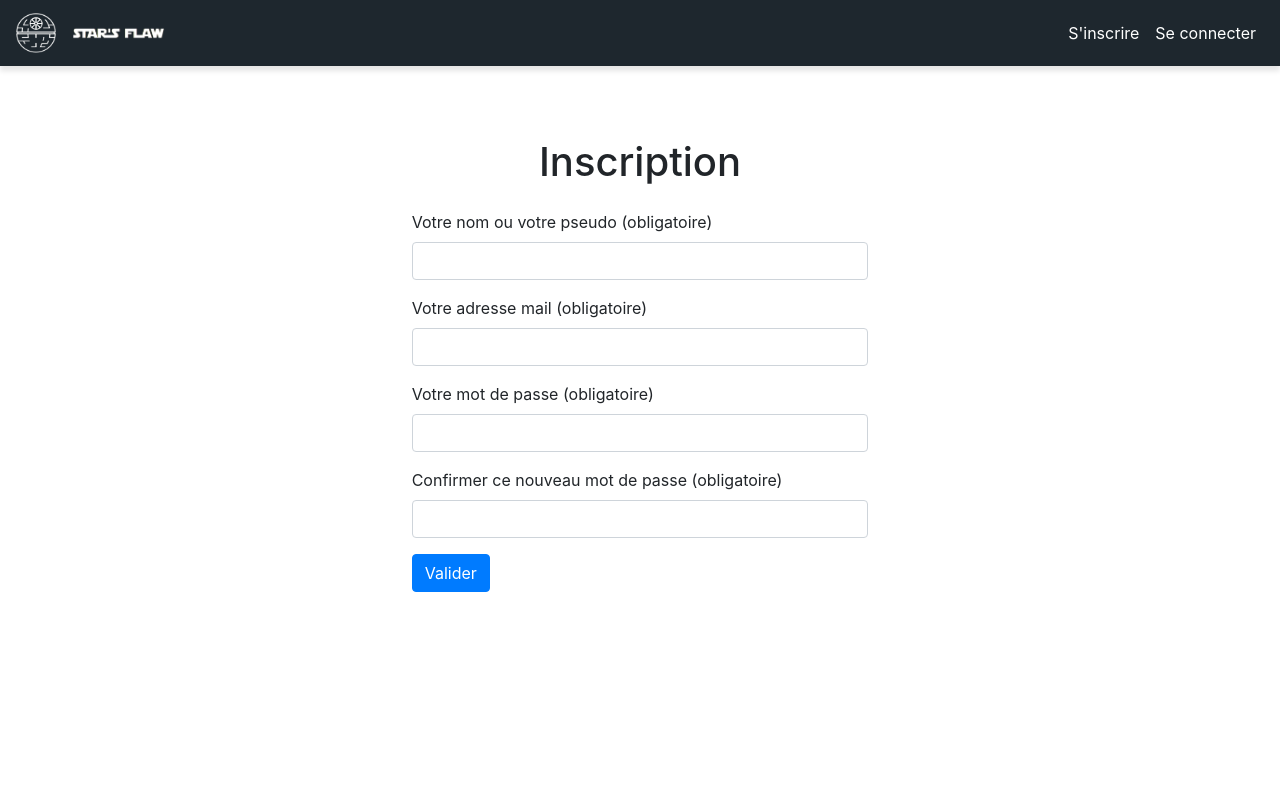
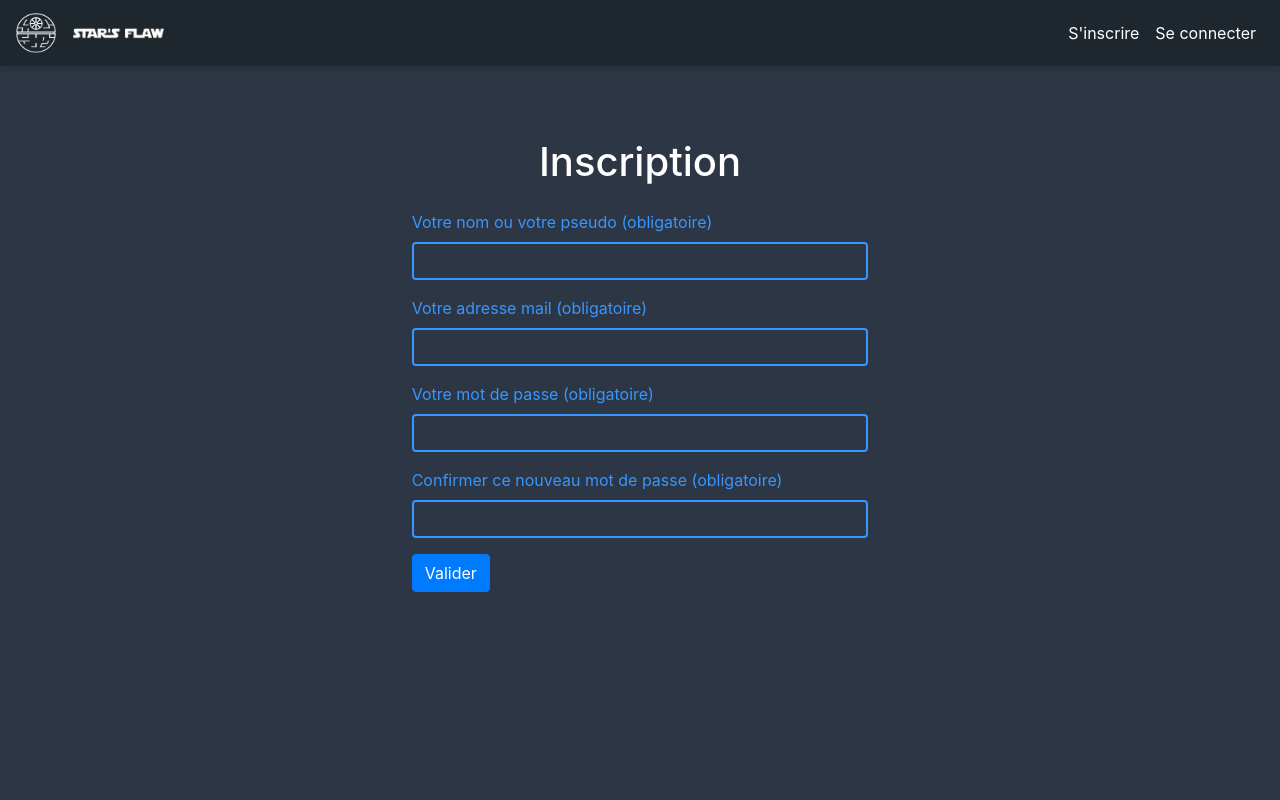
Before and after one commit to starsflaw/starsflaw, a PHP site: page /starsflaw/register.php in a window 1280 px wide. Run offline with PHP 8.4, Linux system fonts and the light colour scheme; data that the repository does not hold is empty.

Commit message:
Add files via upload

```diff
--- a/conf.php
+++ b/conf.php
@@ -19,7 +19,7 @@
         <link rel="icon" type="image/png" sizes="16x16" href="images/deathstarw.png">
     </head>
 
-    <body>
+    <body class="blue">
         <?php require_once('menu.php'); ?>
         <div class="container">
             <div class="form-row justify-content-center">
@@ -31,7 +31,7 @@
                     </br>
                     </br>
                     </br>
-                    <h1>Confirmation compte</h1>
+                    <h1 style="color:white">Confirmation compte</h1>
                 </div>
             </div>
         </div>
@@ -80,7 +80,7 @@
                 <div class="container">
                     <div class="row justify-content-center">
                         <div class="group col-sm-0">
-                            <strong style="color: green;"> Votre compte a bien été validé </strong>
+                            <strong style="color: rgba(0,176,0);"> Votre compte a bien été validé </strong>
                         </div>
                     </div>
                 </div>
--- a/courses.php
+++ b/courses.php
@@ -70,7 +70,7 @@
                     <div class="card-body">
                       <h6 class="card-subtitle mb-2 text-muted">Vulnérabilité web</h6>
                       <h5 class="card-title" style="color: black">Faille SQL</h5>
-                      <p class="card-text" style="color: black">Découvrez comment récupérer les informations d'une base de données d'un site non sécurisé.</p>
+                      <p class="card-text" style="color: black">Découvrez comment récupérer les informations d'une base de données d'un site non sécurisé avec SQLMAP.</p>
                     </div>
                   </div>
                 </div>
--- a/register.php
+++ b/register.php
@@ -20,7 +20,7 @@
     <link rel="icon" type="image/png" sizes="16x16" href="images/deathstarw.png">
   </head>
 
-  <body>
+  <body class="blue">
     <?php require_once('menu.php'); ?>
     <div class="container">
       <div class="form-row justify-content-center">
@@ -28,7 +28,7 @@
           </br>
           </br>
           </br>
-          <h1>Inscription</h1>
+          <h1 style="color:white">Inscription</h1>
         </div>
       </div>
     </div>
@@ -38,26 +38,26 @@
       <div class="container">
         <div class="form-row justify-content-center">
           <div class="form-group col-sm-5">
-            <label for="nickname">Votre nom ou votre pseudo (obligatoire)</label>
-            <input type="text" class="form-control" id="nickname" name="nickname" required>
+            <label for="nickname" style="color:rgba(55,150,255)">Votre nom ou votre pseudo (obligatoire)</label>
+            <input type="text" class="form-control" id="nickname" name="nickname" style="border:2px solid rgba(55,150,255);background-color:#2d3645;color:white" required>
           </div>
         </div>
         <div class="form-row justify-content-center">
           <div class="form-group col-sm-5">
-            <label for="email">Votre adresse mail (obligatoire)</label>
-            <input type="email" class="form-control" id="email" name="email"required>
+            <label for="email" style="color:rgba(55,150,255)">Votre adresse mail (obligatoire)</label>
+            <input type="email" class="form-control" id="email" name="email" style="border:2px solid rgba(55,150,255);background-color:#2d3645;color:white" required>
           </div>
         </div>
         <div class="form-row justify-content-center">
           <div class="form-group col-sm-5">
-            <label for="password">Votre mot de passe (obligatoire)</label>
-            <input type="password" class="form-control" id="password" name="password" required>
+            <label for="password" style="color:rgba(55,150,255)">Votre mot de passe (obligatoire)</label>
+            <input type="password" class="form-control" id="password" name="password" style="border:2px solid rgba(55,150,255);background-color:#2d3645;color:white" required>
           </div>
         </div>
         <div class="form-row justify-content-center">
           <div class="form-group col-sm-5">
-            <label for="password2">Confirmer ce nouveau mot de passe (obligatoire)</label>
-            <input type="password" class="form-control" id="password2" name="password2" required>
+            <label for="password2" style="color:rgba(55,150,255)">Confirmer ce nouveau mot de passe (obligatoire)</label>
+            <input type="password" class="form-control" id="password2" name="password2" style="border:2px solid rgba(55,150,255);background-color:#2d3645;color:white" required>
           </div>
         </div>
         <div class="form-row justify-content-center">
@@ -166,7 +166,7 @@
         if($valid == 1)
         {
           $dateRegister = date('Y-m-d H:i:s');
-          $hash = password_hash($password, PASSWORD_DEFAULT, ['cost' => 16]);
+          $hash = password_hash($password, PASSWORD_DEFAULT, ['cost' => 18]);
           // bin2hex(random_bytes($length))
           $token = bin2hex(random_bytes(12));
           $token_password = 0;
@@ -194,16 +194,14 @@
           // LIEN A MODIFIER QUAND ON AURA LE DOMAINE
           //=====Ajout du message au format HTML
           $content = 'Bonjour ' . $data_email['nickname'] . ',
-          Veuillez confirmer votre compte en cliquant sur le lien : http://localhost/projet/conf.php?id=' . $data_email['id'] . '&token=' . $token;
+          Veuillez confirmer votre compte en cliquant sur le lien : http://localhost/starsflaw/conf.php?id=' . $data_email['id'] . '&token=' . $token;
           mail($mail_to, 'Confirmation de votre compte', $content, $header);
 
           $_SESSION['nickname'] = $data_email['nickname'];
           ?>
-          echo '<script language="Javascript">
-          <!--
+          <script language="Javascript">
           document.location.replace("index.php");
-          // -->
-          </script>';
+          </script>
           <?php
         }
       }
```
Also changed, not shown: login.php (+12 -9 lines), password.php (+6 -6 lines), resetPassword.php (+8 -10 lines).
